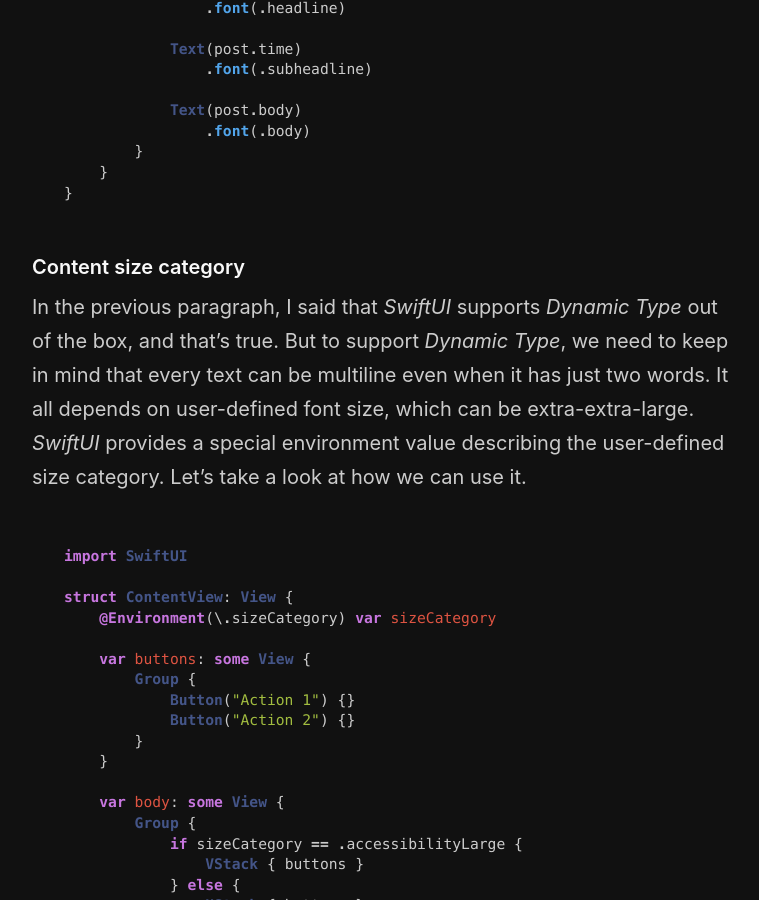
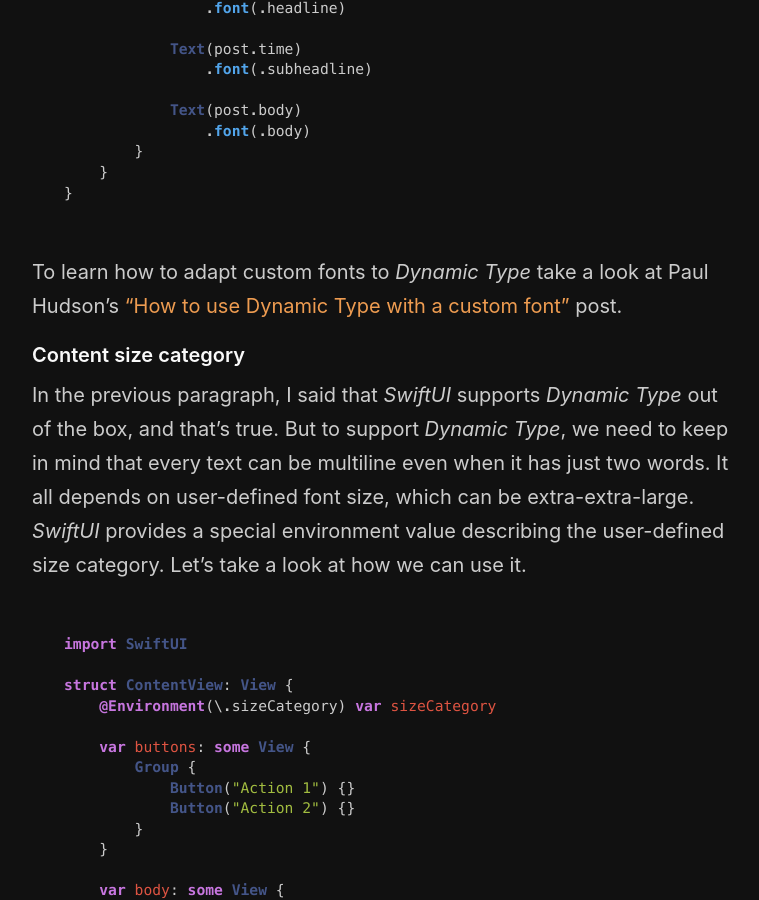
Before and after one commit to mecid/mecid.github.io, a Jekyll site: the page built from _posts/2019-10-09-dynamic-type-in-swiftui.md, in a window 1280 px wide and 900 px high, scrolled down 1215 px. Shown: the whole window, without its empty margins (258-1017 px from the left). Built offline with Jekyll 4.4.1, drawn with Linux system fonts in a browser that asks for light colours.

Commit message:
Update 2019-10-09-dynamic-type-in-swiftui.md

````diff
--- a/_posts/2019-10-09-dynamic-type-in-swiftui.md
+++ b/_posts/2019-10-09-dynamic-type-in-swiftui.md
@@ -30,6 +30,8 @@
     }
 }
 ```
+
+To learn how to adapt custom fonts to *Dynamic Type* take a look at Paul Hudson's ["How to use Dynamic Type with a custom font"](https://www.hackingwithswift.com/quick-start/swiftui/how-to-use-dynamic-type-with-a-custom-font) post.
 
 #### Content size category
 In the previous paragraph, I said that *SwiftUI* supports *Dynamic Type* out of the box, and that's true. But to support *Dynamic Type*, we need to keep in mind that every text can be multiline even when it has just two words. It all depends on user-defined font size, which can be extra-extra-large. *SwiftUI* provides a special environment value describing the user-defined size category. Let's take a look at how we can use it.
````
